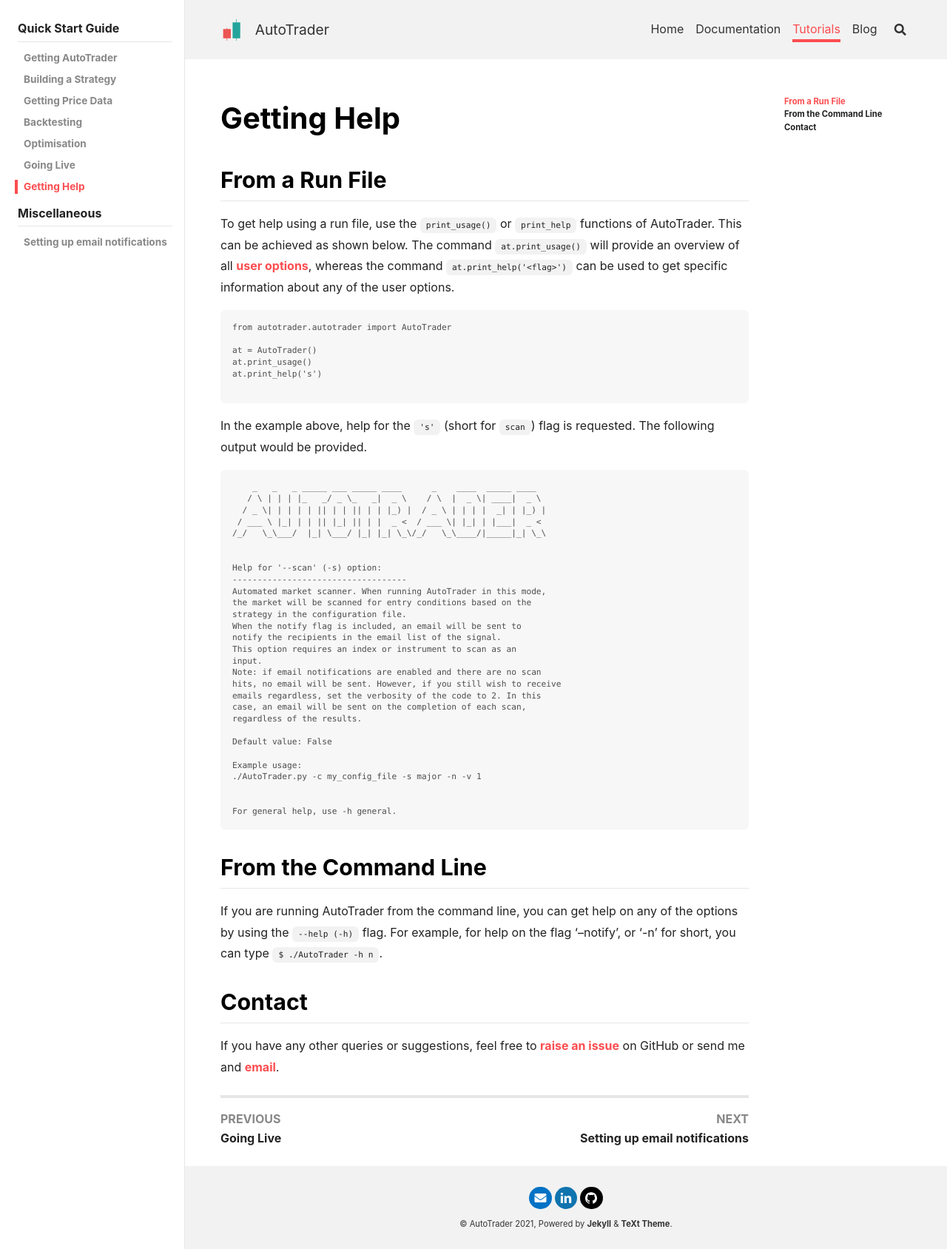
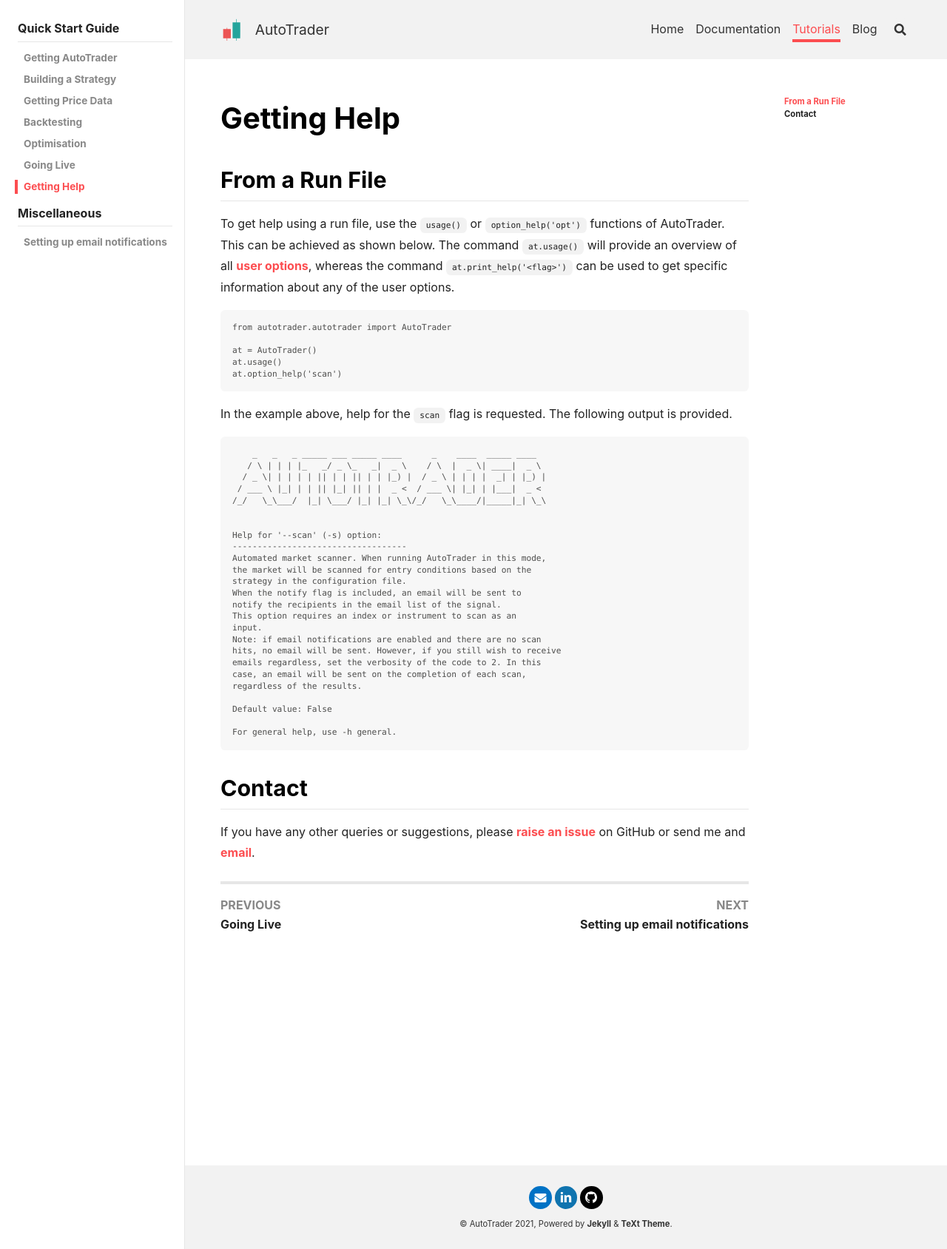
Before and after one commit to kieran-mackle/AutoTrader, a Jekyll site: the page built from content/_tutorials/1.7-getting-help.md, in a window 1280 px wide. Shown: the whole page at 74% size. Built offline with Jekyll 4.4.1, drawn with Linux system fonts in a browser that asks for light colours; nearby versions of some CDN libraries.

Commit message:
docs: updated getting help

````diff
--- a/content/_tutorials/1.7-getting-help.md
+++ b/content/_tutorials/1.7-getting-help.md
@@ -6,20 +6,20 @@
 
 
 ## From a Run File
-To get help using a run file, use the `print_usage()` or `print_help` functions of AutoTrader. This can be achieved as shown below.
-The command `at.print_usage()` will provide an overview of all [user options](../docs/autotrader#user-options), whereas the command
+To get help using a run file, use the `usage()` or `option_help('opt')` functions of AutoTrader. This can be achieved as shown below.
+The command `at.usage()` will provide an overview of all [user options](../docs/autotrader#user-options), whereas the command
 `at.print_help('<flag>')` can be used to get specific information about any of the user options.
 
 ```
 from autotrader.autotrader import AutoTrader
 
 at = AutoTrader()
-at.print_usage()
-at.print_help('s')
-
+at.usage()
+at.option_help('scan')
 ```
 
-In the example above, help for the `'s'` (short for `scan`) flag is requested. The following output would be provided.
+
+In the example above, help for the `scan` flag is requested. The following output is provided.
 
 ```
     _   _   _ _____ ___ _____ ____      _    ____  _____ ____
@@ -46,18 +46,11 @@
 
 Default value: False
 
-Example usage:
-./AutoTrader.py -c my_config_file -s major -n -v 1
-
-
 For general help, use -h general.
 ```
 
-## From the Command Line
-If you are running AutoTrader from the command line, you can get help on any of the options by using the `--help (-h)` flag. For example,
-for help on the flag '--notify', or '-n' for short, you can type `$ ./AutoTrader -h n`.
 
 
 ## Contact
-If you have any other queries or suggestions, feel free to [raise an issue](https://github.com/kieran-mackle/AutoTrader/issues)
+If you have any other queries or suggestions, please [raise an issue](https://github.com/kieran-mackle/AutoTrader/issues)
 on GitHub or send me and [email](mailto:kemackle98@gmail.com).
````
